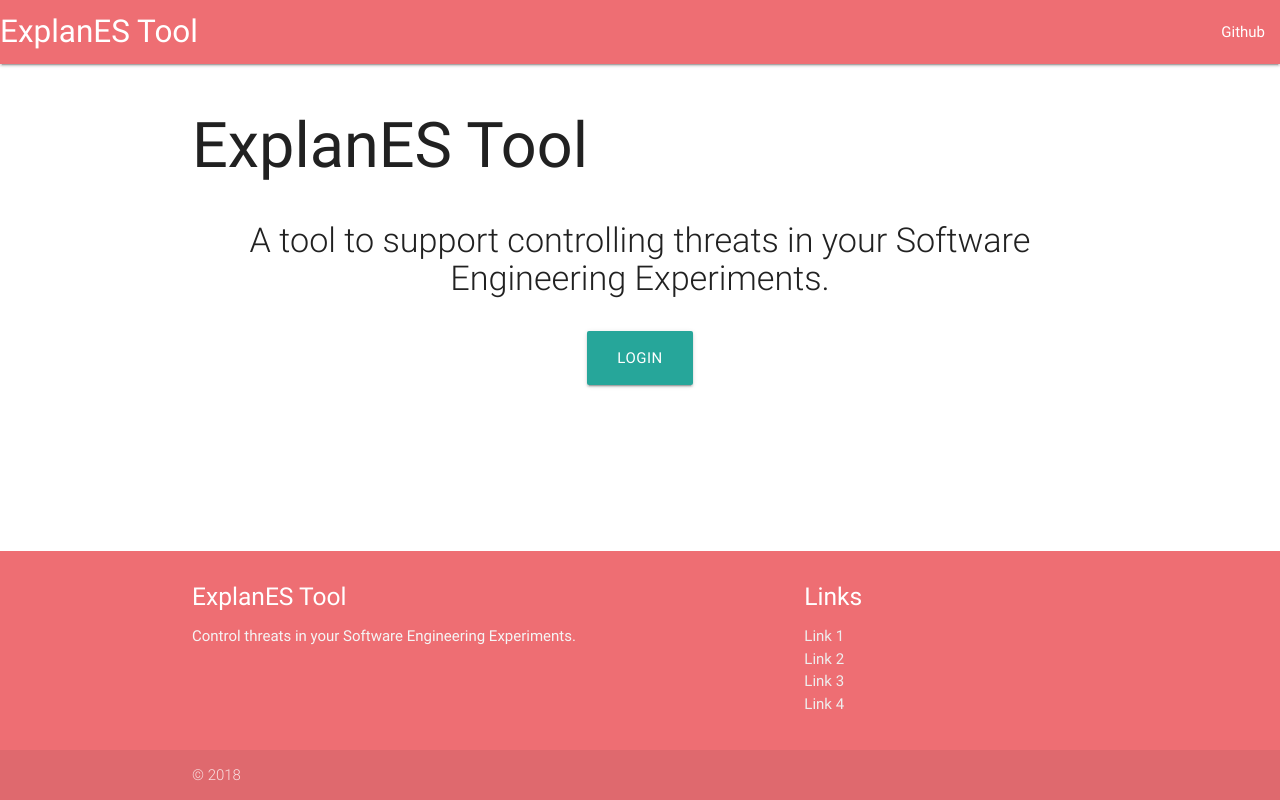
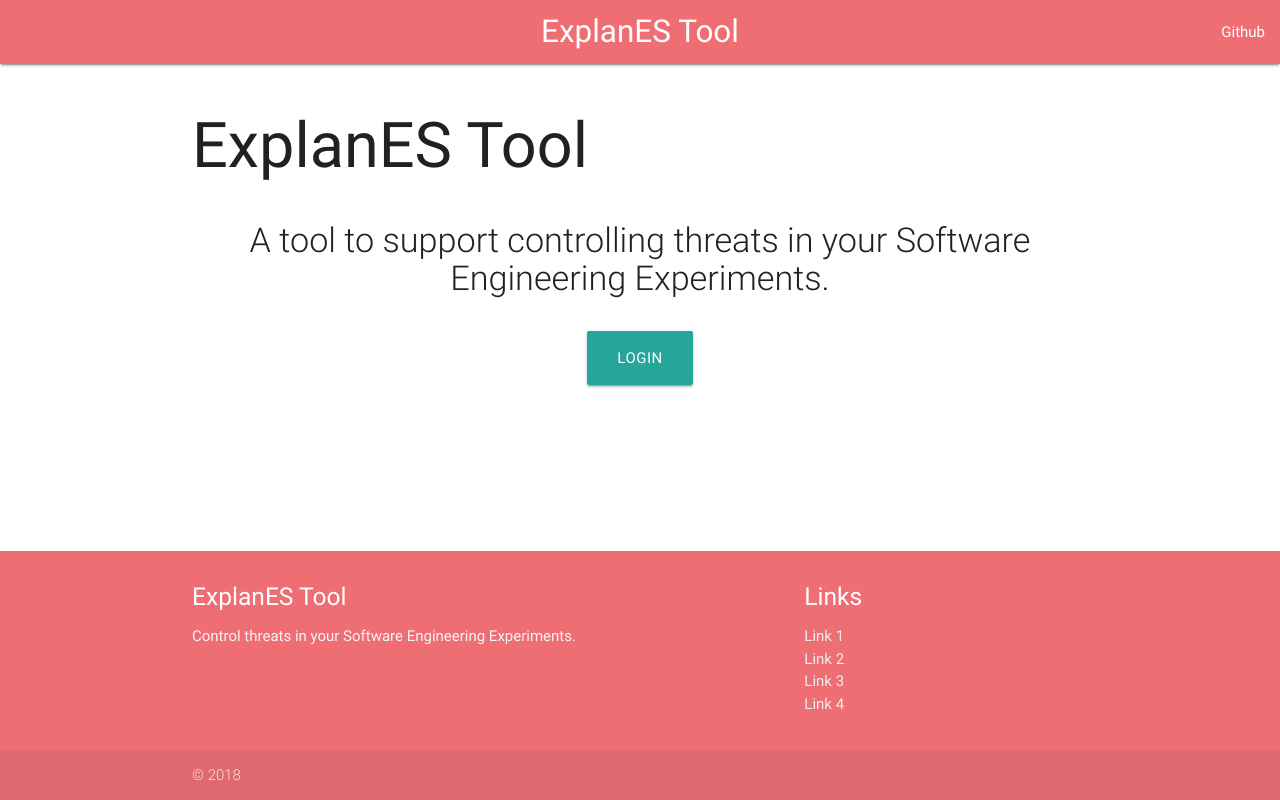
Before and after one commit to allan-mlpe/experiment-planning-tool, an Angular app in the folder front/: page /#/ in a window 1280 px wide. Built offline with nearby package versions, Linux system fonts and the light colour scheme.

Commit message:
Centralização de título/logo da ferramenta

```diff
--- a/front/src/app/shared/navbar/navbar.component.html
+++ b/front/src/app/shared/navbar/navbar.component.html
@@ -1,6 +1,7 @@
 <nav>
   <div class="nav-wrapper">
-    <a href="#" class="brand-logo">ExplanES Tool</a>
+      <a href="#" data-activates="slide-out" class="button-collapse top-nav full hide-on-large-only"><i class="material-icons">menu</i></a>
+    <a href="#" class="brand-logo center">ExplanES Tool</a>
     <ul id="nav-mobile" class="right hide-on-med-and-down">
       <li><a href="https://github.com/allan-mlpe/experiment-planning-tool" target="_blank">Github</a></li>
     </ul>
```
